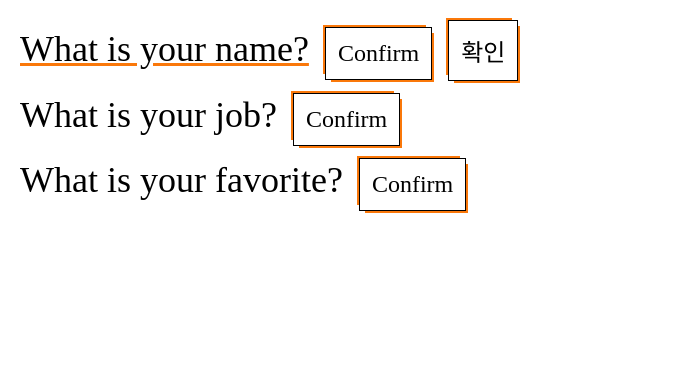
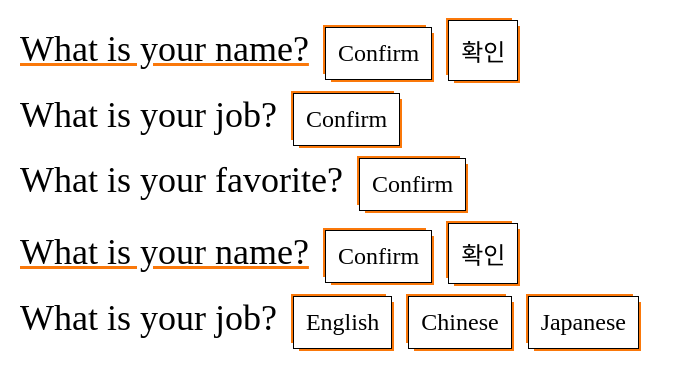
Before and after one commit to Dev2Ret/MyPortfolio, a plain HTML site: page Portfolio/index.html in a window 1280 px wide. Shown: the whole page, without its empty margins (0-684 px from the left). Drawn offline with Linux system fonts and the light colour scheme; a web font is replaced by a local one.

Commit message:
add language skill button

```diff
--- a/Portfolio/index.html
+++ b/Portfolio/index.html
@@ -37,6 +37,31 @@
         Confirm
       </button>
     </div>
+    <div>
+      <span class="myName">What is your name?</span>
+      <button
+        onclick="revealMyInfo('My name is DevKev.', '.myName', '#123456')"
+      >
+        Confirm
+      </button>
+      <button
+        onclick="revealMyInfo('내 이름은 DevKev 입니다.', '.myName', '#123456')"
+      >
+        확인
+      </button>
+    </div>
+    <div>
+      <span class="myLang">What is your job?</span>
+      <button onclick="revealMyInfo('En ★★★☆☆', '.myLang', '#000000')">
+        English
+      </button>
+      <button onclick="revealMyInfo('Cn ★☆☆☆☆', '.myLang', '#000000')">
+        Chinese
+      </button>
+      <button onclick="revealMyInfo('Jp ★★☆☆☆', '.myLang', '#000000')">
+        Japanese
+      </button>
+    </div>
     <script src="main.js"></script>
   </body>
 </html>
```
